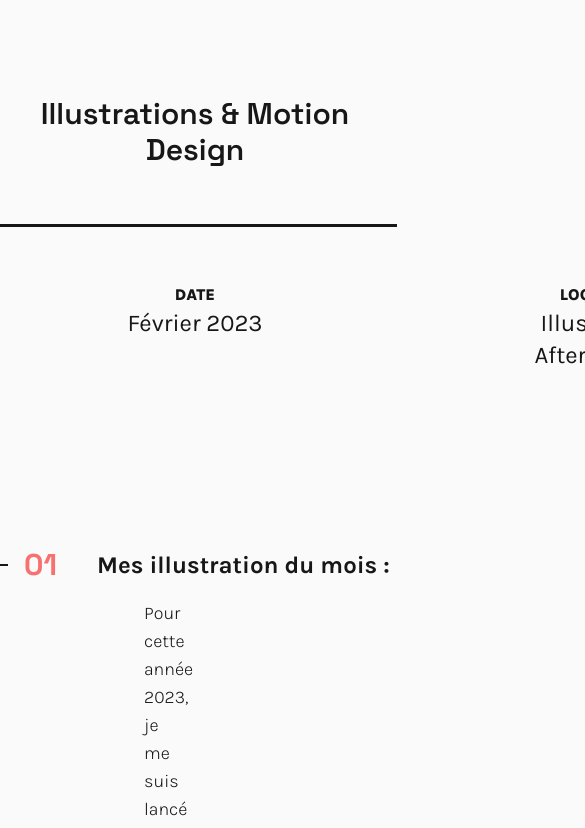
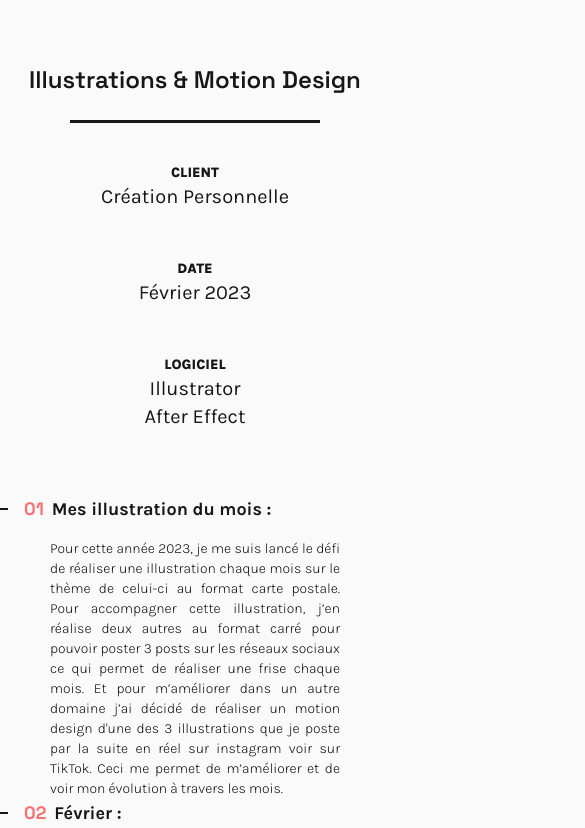
Before and after one commit to duval-justine/Portfolio_Justine_Duval, a Vue app: page /fevrier2023 in a window 390 px wide. Shown: the part 860-1688 px from the top of the page, 585 px wide, since content can reach past the window. Built offline with nearby package versions, Linux system fonts and the light colour scheme.

Commit message:
Fevrier debut responsive

```diff
--- a/src/views/Fevrier2023View.vue
+++ b/src/views/Fevrier2023View.vue
@@ -6,23 +6,28 @@
 
     <!-- Présentation -->
     <section>
-        <div class="flex flex-col justify-center items-center mt-28">
-            <h1 class="font-space-grotesk font-semibold text-3xl text-Extended/true-gray/900 text-center">Illustrations &
+        <div class="flex flex-col justify-center items-center 3xs:mt-20  md:mt-28">
+            <h1
+                class="font-space-grotesk font-semibold 3xs:text-2xl  xs:text-2xl md:text-3xl text-Extended/true-gray/900 text-center">
+                Illustrations &
                 Motion Design
             </h1>
-            <div class=" border-t-[3px] mt-14 w-[404px] border-Extended/true-gray/900"></div>
-            <div class="flex flex-row gap-52 items-start font-karla text-Extended/true-gray/900 text-center mt-14 mb-28">
-                <div class="w-48">
-                    <p class="font-extrabold text-base uppercase">Client</p>
-                    <p class="font-normal text-2xl">Création Personnelle</p>
+            <div
+                class="border-t-[3px] 3xs:mt-6 xs:mt-5 sm:mt-8 md:mt-14 3xs:w-[250px] xs:w-[300px] sm:w-[404px] border-Extended/true-gray/900">
+            </div>
+            <div
+                class="flex 3xs:flex-col xs:flex-row 3xs:gap-12  xs:gap-10 sm:gap-40 md:gap-52 3xs:items-center xs:items-start font-karla text-Extended/true-gray/900 text-center 3xs:mt-10 xs:mt-10 md:mt-14 3xs:mb-16 2xs:mb-20 xs:mb-16 sm:mb-20 md:mb-28">
+                <div class="xs:w-48">
+                    <p class="font-extrabold  3xs:text-sm md:text-base uppercase">Client</p>
+                    <p class="font-normal 3xs:text-xl xs:text-lg sm:text-xl md:text-2xl">Création Personnelle</p>
                 </div>
                 <div class="w-48">
-                    <p class="font-extrabold text-base uppercase">Date</p>
-                    <p class="font-normal text-2xl">Février 2023</p>
+                    <p class="font-extrabold 3xs:text-sm md:text-base uppercase">Date</p>
+                    <p class="font-normal 3xs:text-xl xs:text-lg sm:text-xl md:text-2xl">Février 2023</p>
                 </div>
                 <div class="w-48">
-                    <p class="font-extrabold text-base uppercase">Logiciel</p>
-                    <p class="font-normal text-2xl">Illustrator <br> After Effect</p>
+                    <p class="font-extrabold 3xs:text-sm md:text-base uppercase">Logiciel</p>
+                    <p class="font-normal 3xs:text-xl xs:text-lg sm:text-xl md:text-2xl">Illustrator <br> After Effect</p>
                 </div>
             </div>
         </div>
@@ -31,50 +36,48 @@
     <!-- Mes illustrations du mois -->
     <section>
         <!-- Titre -->
-        <div class="mt-16 flex flex-row gap-10 items-center">
-            <div class="flex flex-row gap-4 items-center">
+        <div class="xs:mt-10 sm:mt-14 md:mt-16 flex flex-row 3xs:gap-2 2xs:gap-4 xs:gap-6 md:gap-10 items-center">
+            <div class="flex flex-row 3xs:gap-4 items-center">
                 <div
                     class=" 3xs:border-t-2 2xs:border-t-[3px] 3xs:w-2 2xs:w-[13px] xs:w-[57px] border-Extended/true-gray/900">
                 </div>
-                <p class="font-space-grotesk font-bold text-3xl text-Extended/red/900">01</p>
+                <p class="font-space-grotesk font-bold 3xs:text-lg 2xs:text-2xl md:text-3xl text-Extended/red/900">01</p>
             </div>
-            <h2 class="font-karla font-bold text-2xl text-Extended/true-gray/900 ">Mes illustration du mois :
+            <h2 class="font-karla font-bold 3xs:text-lg 2xs:text-xl md:text-2xl text-Extended/true-gray/900 ">Mes
+                illustration du mois :
             </h2>
         </div>
         <!-- Texte -->
         <div
-            class="flex flex-col gap-3 ml-36 font-karla text-lg font-light text-Extended/true-gray/900 mt-4 mr-72 text-justify">
+            class="flex flex-col gap-3 3xs:mx-[50px] 2xs:mx-[70px] xs:mx-[70px] sm:mr-32  sm:ml-[123px] md:ml-36 font-karla 3xs:text-sm xs:text-base md:text-lg font-light text-Extended/true-gray/900 mt-4  text-justify">
             <p>Pour cette année 2023, je me suis lancé le défi de réaliser une illustration chaque mois sur le thème de
                 celui-ci au format carte postale. Pour accompagner cette illustration, j’en réalise deux autres au format
                 carré pour pouvoir poster 3 posts sur les réseaux sociaux ce qui permet de réaliser une frise chaque mois.
                 Et pour m’améliorer dans un autre domaine j’ai décidé de réaliser un motion design d'une des 3 illustrations
                 que je poste par la suite en réel sur instagram voir sur TikTok. Ceci me permet de m’améliorer et de voir
-                mon évolution à travers les mois.
-            </p>
+                mon évolution à travers les mois.</p>
         </div>
     </section>
 
     <!-- Février -->
     <section>
         <!-- Titre -->
-        <div class="mt-16 flex flex-row gap-10 items-center">
-            <div class="flex flex-row gap-4 items-center">
+        <div class="xs:mt-10 sm:mt-14 md:mt-16 flex flex-row 3xs:gap-2 2xs:gap-4 xs:gap-6 md:gap-10 items-center">
+            <div class="flex flex-row 3xs:gap-4 items-center">
                 <div
                     class=" 3xs:border-t-2 2xs:border-t-[3px] 3xs:w-2 2xs:w-[13px] xs:w-[57px] border-Extended/true-gray/900">
                 </div>
-                <p class="font-space-grotesk font-bold text-3xl text-Extended/red/900">02</p>
+                <p class="font-space-grotesk font-bold 3xs:text-lg 2xs:text-2xl md:text-3xl text-Extended/red/900">02</p>
             </div>
-            <h2 class="font-karla font-bold text-2xl text-Extended/true-gray/900 ">Février :
+            <h2 class="font-karla font-bold 3xs:text-lg 2xs:text-xl md:text-2xl text-Extended/true-gray/900 ">Février :
             </h2>
         </div>
         <!-- Texte -->
         <div
-            class="flex flex-col gap-3 ml-36 font-karla text-lg font-light text-Extended/true-gray/900 mt-4 mr-72 text-justify">
+            class="flex flex-col gap-3 3xs:mx-[50px] 2xs:mx-[70px] xs:mx-[70px] sm:mr-32  sm:ml-[123px] md:ml-36 font-karla 3xs:text-sm xs:text-base md:text-lg font-light text-Extended/true-gray/900 mt-4  text-justify">
             <p>Pour le mois de Février, j’ai choisi de réaliser des illustrations sur le thème de la Saint-Valentin. Pour ce
                 faire j’ai sélectionné une harmonie colorée dans les tons rose, blanc et rouge ainsi qu’une typographie sans
-                empattement élégante et moderne qui est QTKooper.
-
-            </p>
+                empattement élégante et moderne qui est QTKooper.</p>
         </div>
     </section>
 </template>
--- a/src/views/SherazadeBNailsView.vue
+++ b/src/views/SherazadeBNailsView.vue
@@ -237,4 +237,5 @@ body,
     height: 100%;
     display: flex;
     flex-wrap: nowrap;
-}</style>
+}
+</style>
```
